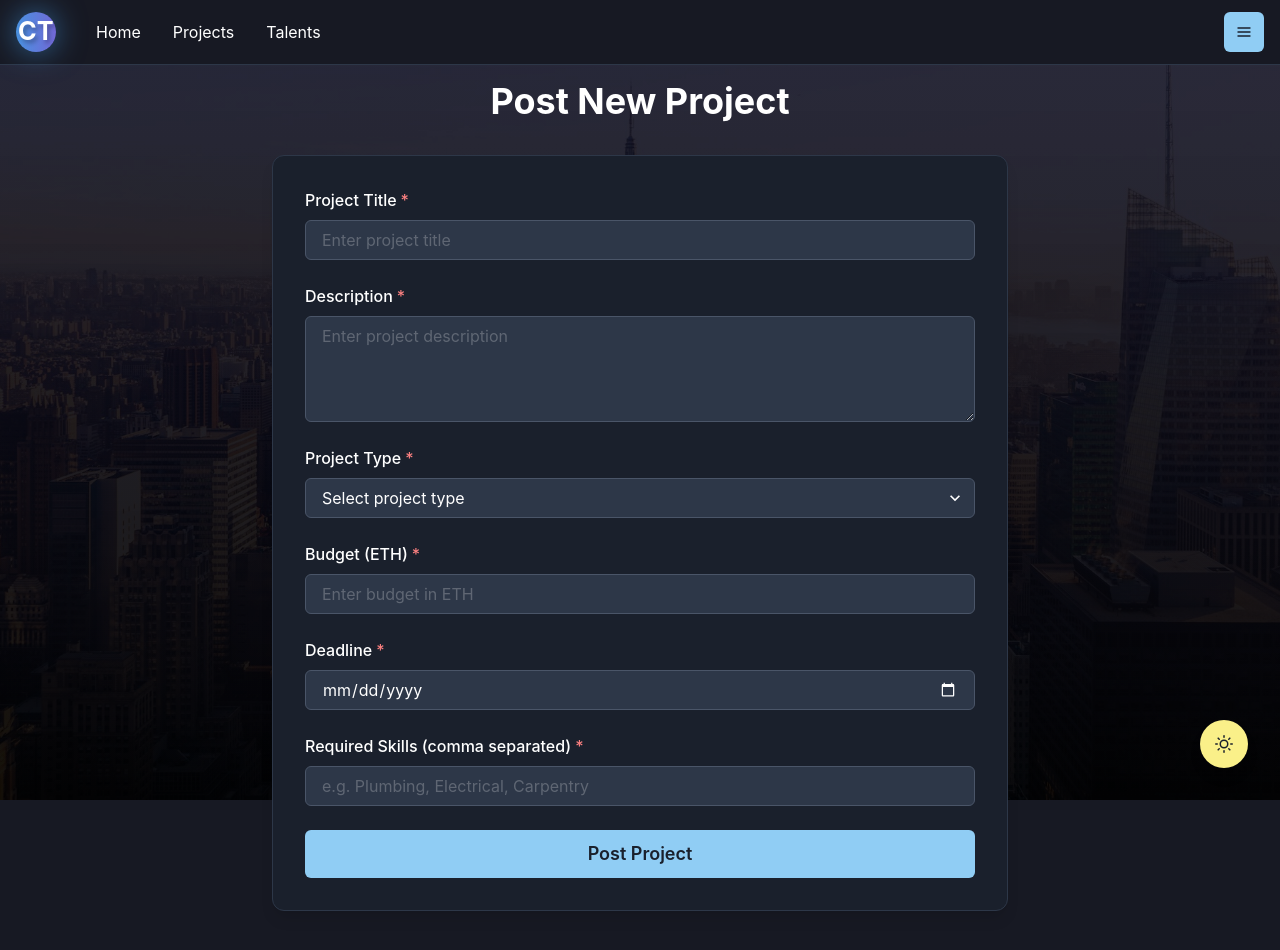
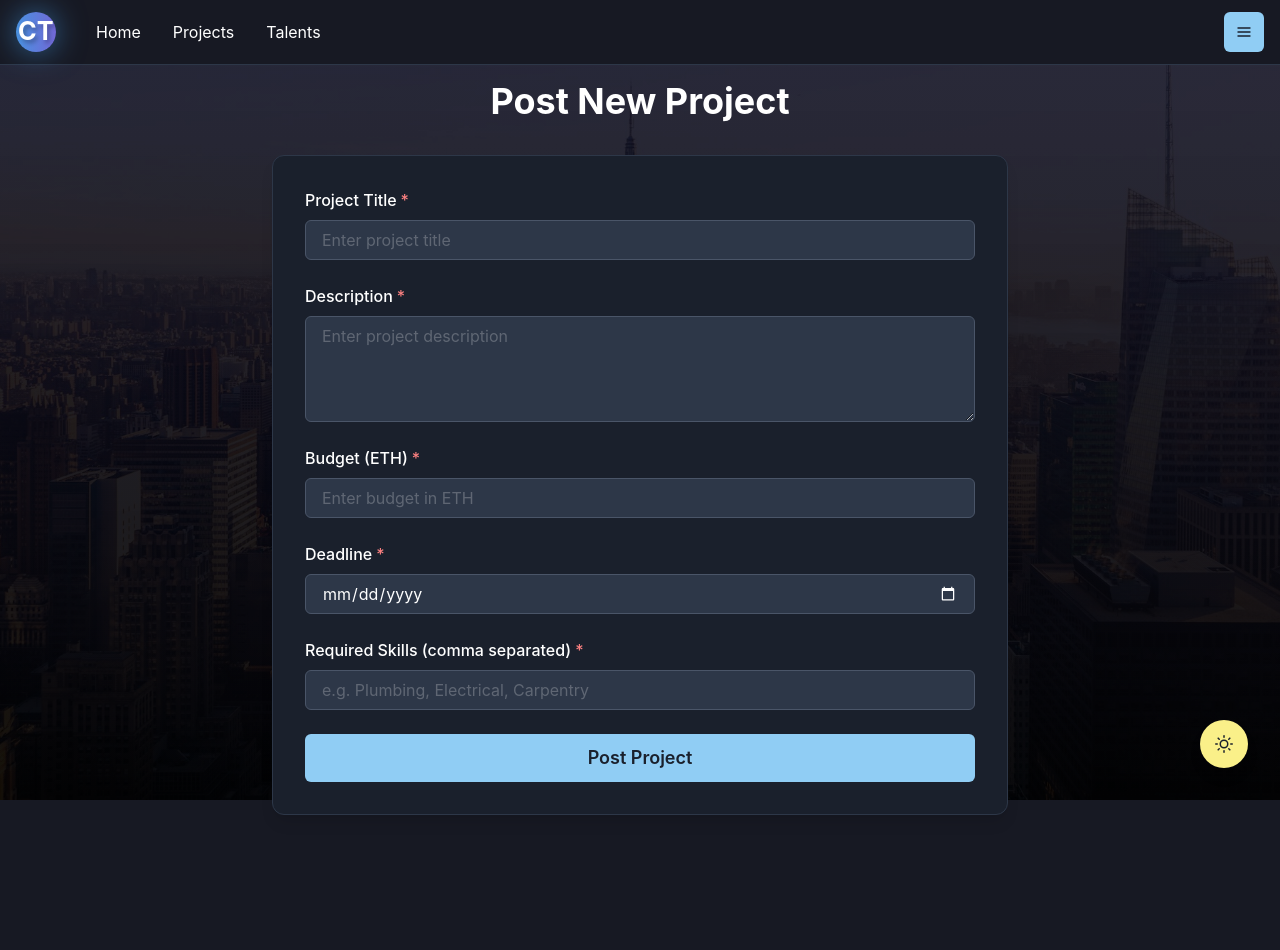
Before and after one commit to littlesweetitmysm/construction-talent-web3, a Next.js app: page /post-project in a window 1280 px wide. After the commit the page ends 855 px from the top, so only its background shows below. Built offline with nearby package versions, Linux system fonts and the light colour scheme.

Commit message:
Fix createProject: Remove extra type parameter to match contract signature

```diff
--- a/src/pages/post-project.js
+++ b/src/pages/post-project.js
@@ -25,7 +25,6 @@ const PostProject = () => {
   const [project, setProject] = useState({
     title: '',
     description: '',
-    type: '',
     budget: '',
     deadline: '',
     requiredSkills: '',
@@ -69,7 +68,6 @@ const PostProject = () => {
       const tx = await contract.createProject(
         project.title,
         project.description,
-        project.type,
         ethers.utils.parseEther(project.budget),
         requiredSkillsArray,
         Math.floor(new Date(project.deadline).getTime() / 1000)
@@ -149,25 +147,6 @@ const PostProject = () => {
                 </FormControl>
 
                 <FormControl isRequired>
-                  <FormLabel color={textColor}>Project Type</FormLabel>
-                  <Select
-                    name="type"
-                    value={project.type}
-                    onChange={handleChange}
-                    placeholder="Select project type"
-                    bg={inputBg}
-                    borderColor={inputBorderColor}
-                    _hover={{ borderColor: 'blue.400' }}
-                    _focus={{ borderColor: 'blue.400', boxShadow: '0 0 0 1px var(--chakra-colors-blue-400)' }}
-                  >
-                    <option value="residential">Residential</option>
-                    <option value="commercial">Commercial</option>
-                    <option value="industrial">Industrial</option>
-                    <option value="infrastructure">Infrastructure</option>
-                  </Select>
-                </FormControl>
-
-                <FormControl isRequired>
                   <FormLabel color={textColor}>Budget (ETH)</FormLabel>
                   <NumberInput min={0}>
                     <NumberInputField
```
